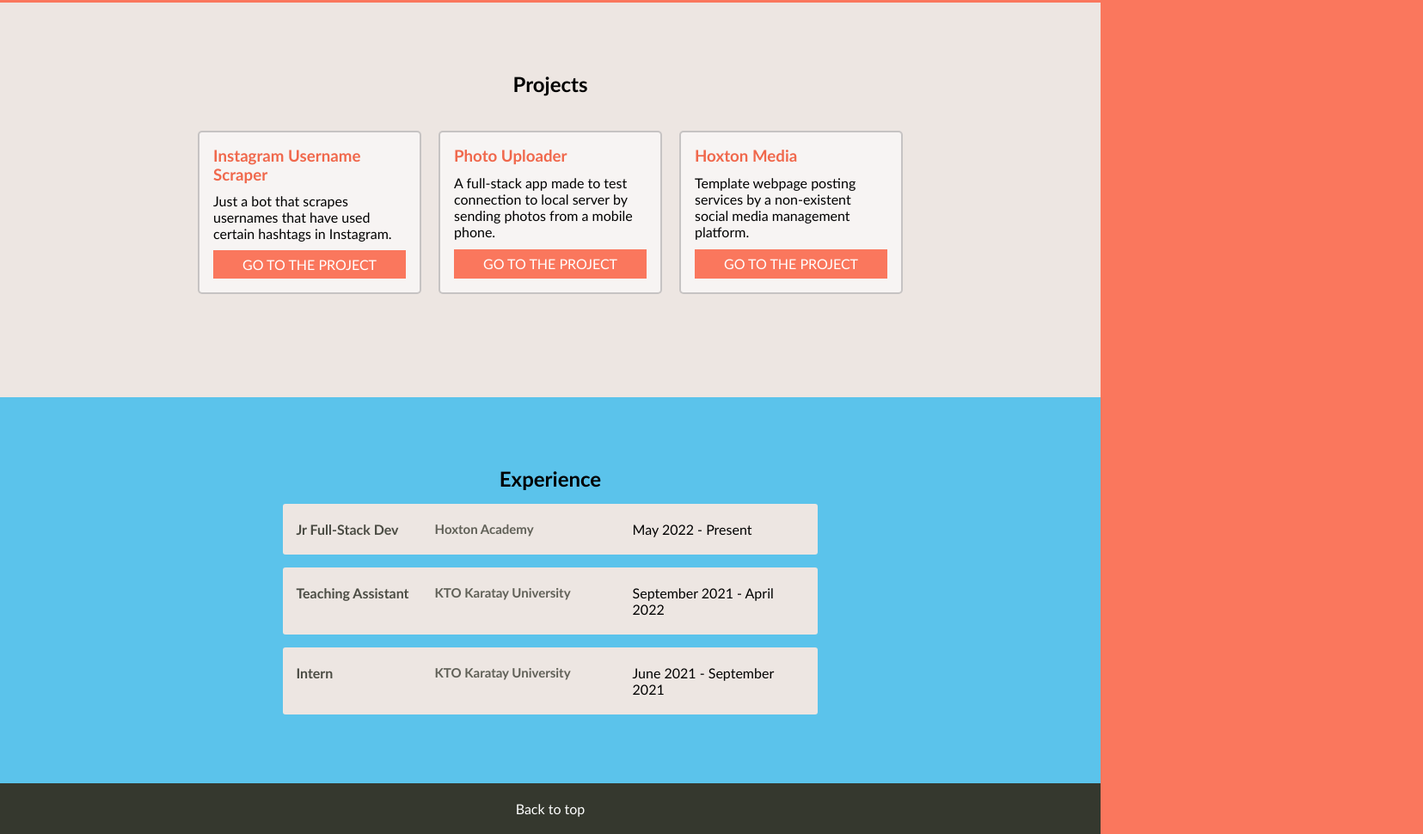
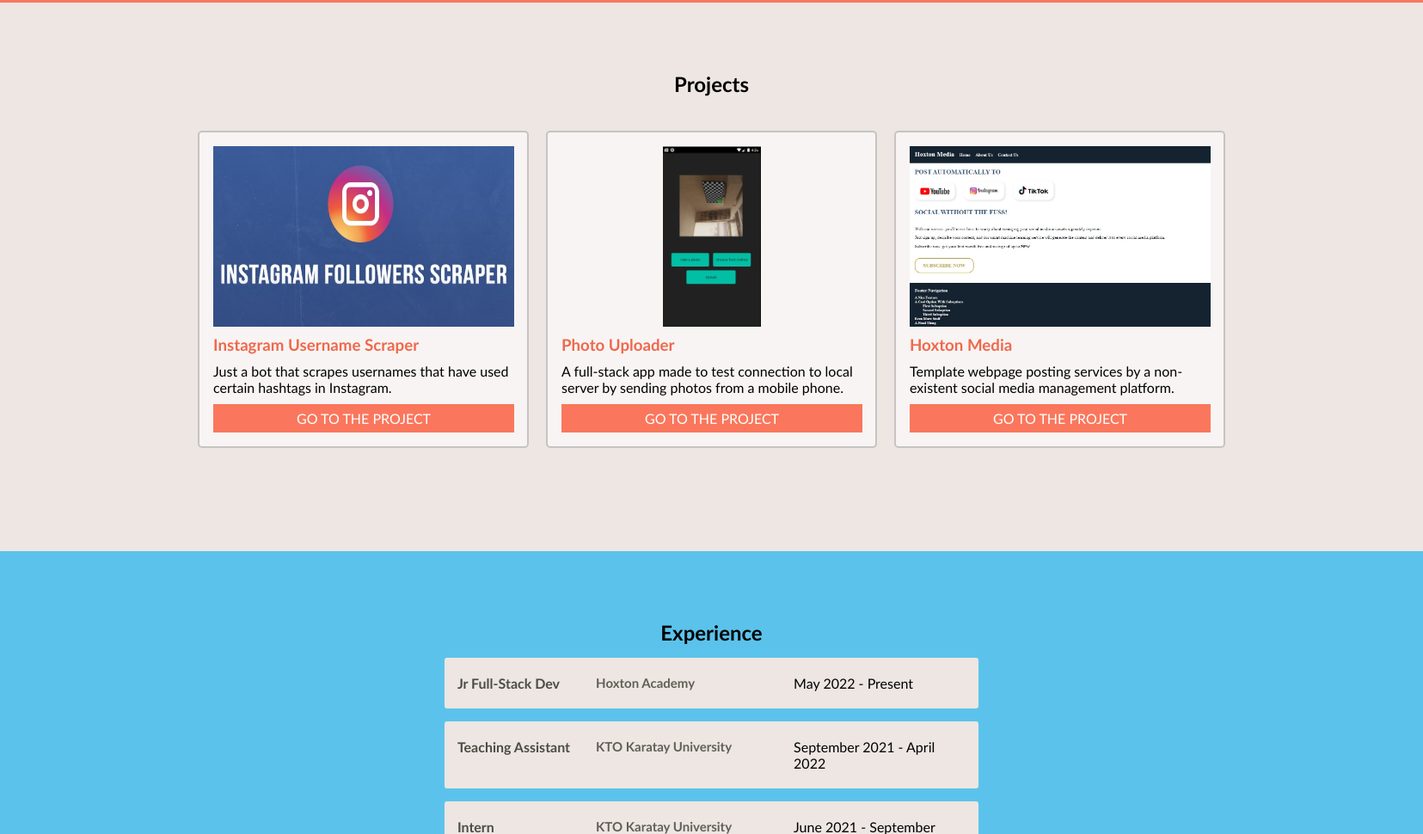
Before and after one commit to donaldmema/hoxton-html-my-portfolio-media, a plain HTML site: page index.html in a window 1280 px wide. Shown: the part 988-1958 px from the top of the page at 86% size, 1655 px wide, since content can reach past the window. Drawn offline with Linux system fonts and the light colour scheme.

Commit message:
Add images for projects

```diff
--- a/index.html
+++ b/index.html
@@ -52,6 +52,11 @@
         <h2 class="projects__header" id="projects">Projects</h2>
         <div class="projects__body">
           <div class="project__item">
+            <img
+              class="project-snippets fill"
+              src="/images/instagram-scraper.png"
+              alt="instagram username scraper"
+            />
             <h3>Instagram Username Scraper</h3>
             <p>
               Just a bot that scrapes usernames that have used certain hashtags
@@ -69,6 +74,11 @@
           </div>
 
           <div class="project__item">
+            <img
+              class="project-snippets scale-down"
+              src="/images/photo-uploader-app.jpg"
+              alt="photo uploader app"
+            />
             <h3>Photo Uploader</h3>
             <p>
               A full-stack app made to test connection to local server by
@@ -85,6 +95,11 @@
             </div>
           </div>
           <div class="project__item">
+            <img
+              class="project-snippets fill"
+              src="/images/hoxton-media.jpg"
+              alt="hoxton media app"
+            />
             <h3>Hoxton Media</h3>
             <p>
               Template webpage posting services by a non-existent social media
--- a/style.css
+++ b/style.css
@@ -79,7 +79,7 @@ body {
   padding: 40px 200px;
   display: grid;
   grid-auto-flow: column;
-  grid-template-columns: 1fr 1fr 1fr;
+  grid-template-columns: 385px 385px 385px;
   gap: 20px;
 }
 
@@ -90,6 +90,24 @@ body {
   display: grid;
   padding: 1rem;
   gap: 10px;
+}
+
+.project-snippets {
+  padding: 0px;
+  margin: 0px;
+}
+
+.project__item img {
+  width: 350px;
+  height: 210px;
+}
+
+.scale-down {
+  object-fit: scale-down;
+}
+
+.fill {
+  object-fit: fill;
 }
 
 .project__item a {
```
